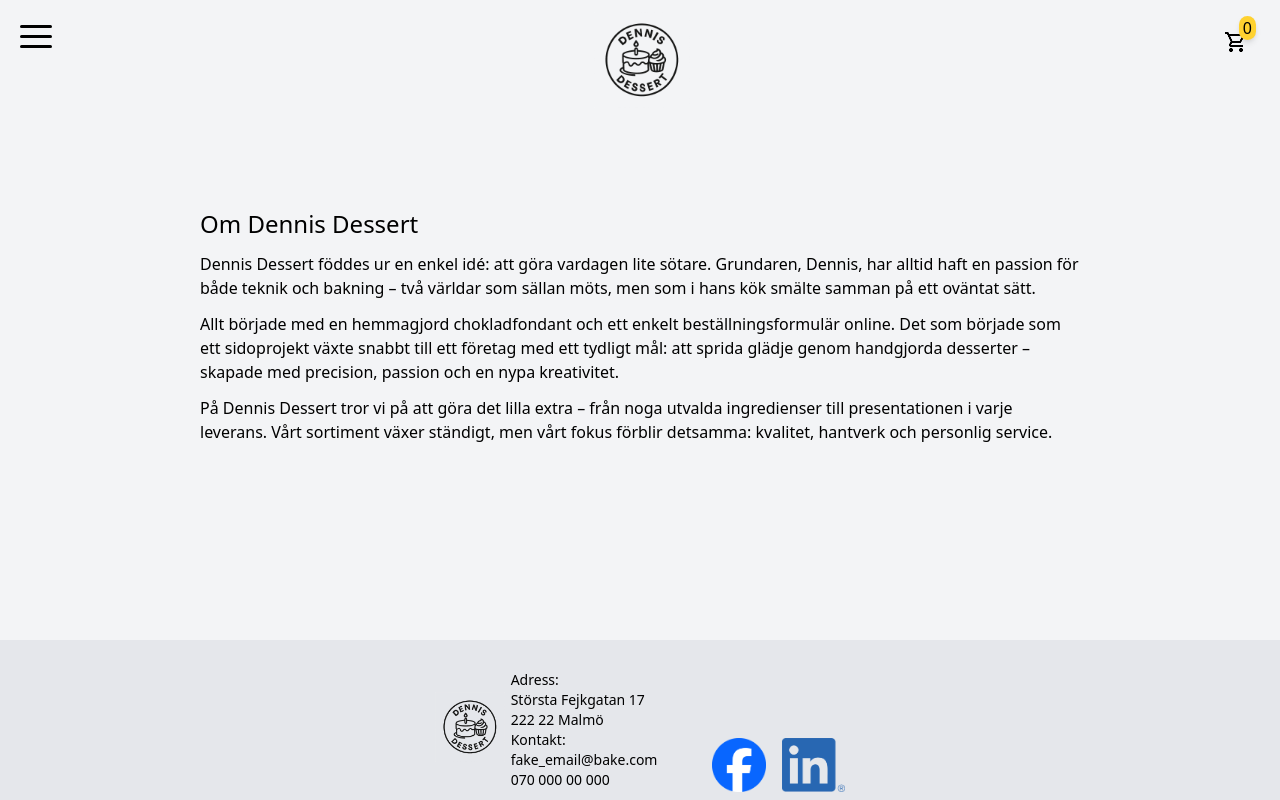
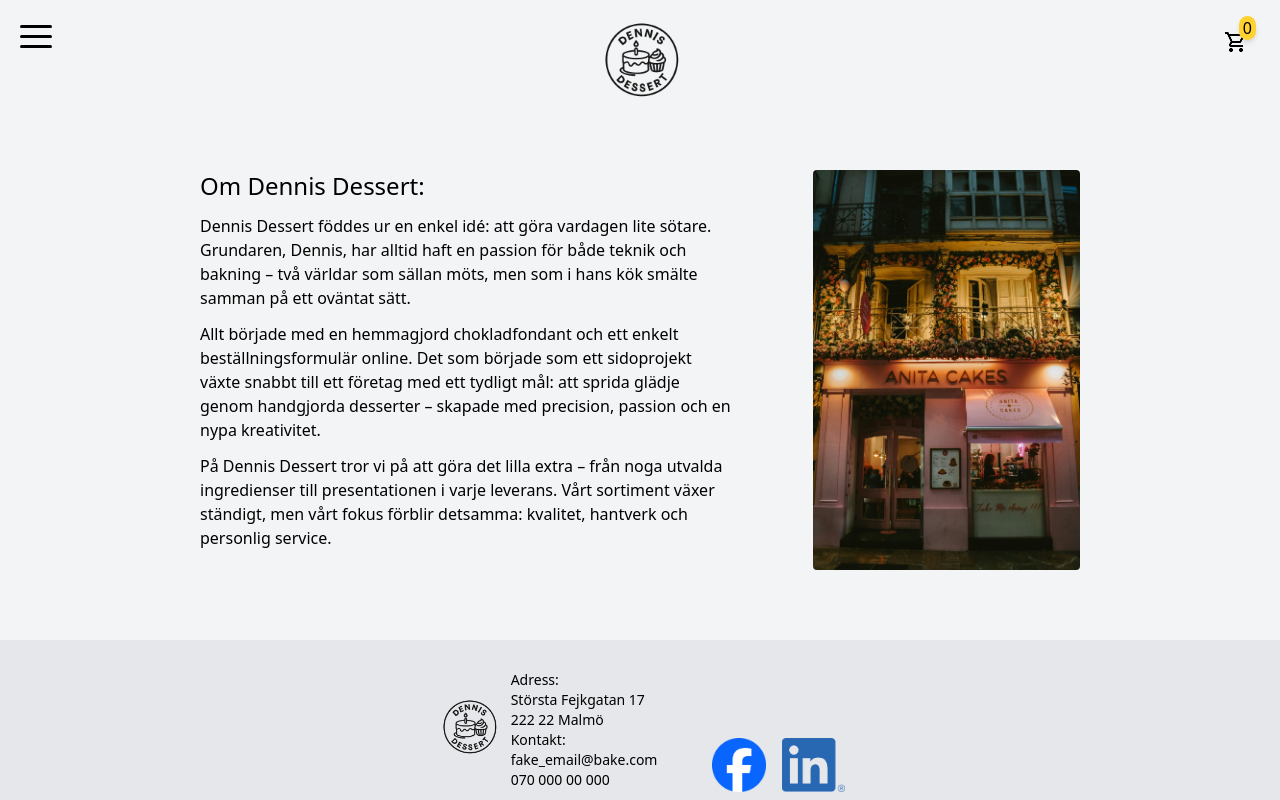
Before and after one commit to DennisNevback/webshop-cupcakes, a React (Vite) app: page /webshop-cupcakes/about in a window 1280 px wide. Built offline with nearby package versions, Linux system fonts and the light colour scheme.

Commit message:
Added images and styling for Home About

```diff
--- a/src/pages/About.tsx
+++ b/src/pages/About.tsx
@@ -2,11 +2,14 @@
 function About() {
 
   return (
-    <div className="flex flex-col justify-start pb-5 space-y-3 wrap-normal px-3 sm:pl-3 md:pl-15 xl:px-50 2xl:px-170">
-      <h2 className="text-2xl">Om Dennis Dessert</h2>
-      <p>Dennis Dessert föddes ur en enkel idé: att göra vardagen lite sötare. Grundaren, Dennis, har alltid haft en passion för både teknik och bakning – två världar som sällan möts, men som i hans kök smälte samman på ett oväntat sätt.</p>
-      <p>Allt började med en hemmagjord chokladfondant och ett enkelt beställningsformulär online. Det som började som ett sidoprojekt växte snabbt till ett företag med ett tydligt mål: att sprida glädje genom handgjorda desserter – skapade med precision, passion och en nypa kreativitet.</p>
-      <p>På Dennis Dessert tror vi på att göra det lilla extra – från noga utvalda ingredienser till presentationen i varje leverans. Vårt sortiment växer ständigt, men vårt fokus förblir detsamma: kvalitet, hantverk och personlig service.</p>
+    <div className="flex flex-col xl:flex-row justify-start items-center wrap-normal px-3 mb-5 sm:px-3 md:px-15 xl:px-50 2xl:px-170">
+      <div className="flex flex-col space-y-3 pb-5 xl:pr-20">
+        <h2 className="text-2xl">Om Dennis Dessert:</h2>
+        <p>Dennis Dessert föddes ur en enkel idé: att göra vardagen lite sötare. Grundaren, Dennis, har alltid haft en passion för både teknik och bakning – två världar som sällan möts, men som i hans kök smälte samman på ett oväntat sätt.</p>
+        <p>Allt började med en hemmagjord chokladfondant och ett enkelt beställningsformulär online. Det som började som ett sidoprojekt växte snabbt till ett företag med ett tydligt mål: att sprida glädje genom handgjorda desserter – skapade med precision, passion och en nypa kreativitet.</p>
+        <p>På Dennis Dessert tror vi på att göra det lilla extra – från noga utvalda ingredienser till presentationen i varje leverans. Vårt sortiment växer ständigt, men vårt fokus förblir detsamma: kvalitet, hantverk och personlig service.</p>
+      </div>
+      <img src="./images/image/anete-t-2eEPCNEE3h8-unsplash.jpg" alt="" className="md:w-100 xl:h-100 rounded-sm" />
     </div>
   )
 }
--- a/src/pages/Home.tsx
+++ b/src/pages/Home.tsx
@@ -3,15 +3,15 @@ function Home() {
 
   return (
     <>
-      <div className="flex flex-col justify-start pb-5 space-y-3 wrap-normal px-3 sm:px-3 md:px-12 xl:px-50 2xl:px-170 xl:mt-10">
+      <div className="flex flex-col justify-start pb-5 space-y-3 wrap-normal px-3 sm:px-3 md:px-12 xl:px-60 xl:mt-15 2xl:px-170 ">
         <div>
           <h2 className="text-2xl">Hej!</h2>
           <p>Välkommen till Dennis Dessert. Vi erbjuder muffins och tårtor för all typer av event och fest. </p>
           <p>Kika runt på sidan och tveka inte att kontakta mig via email eller telefon om du har frågot och funderingar om antingen allergier eller beställning</p>
         </div>
-        <div className="grid grid-cols-1 md:grid-cols-2 justify-center space-y-5 gap-x-4 xl:mt-3">
-          <img src="./images/cakes/christiann-koepke-AigxB1zfRVo-unsplash.jpg" alt="" />
-          <img src="./images/cakes/james-coleman-5HR1gItc7Gs-unsplash.jpg" alt="" />
+        <div className="grid grid-cols-1 md:grid-cols-2 justify-center space-y-5 gap-x-4 xl:mt-8 xl:px-10">
+          <img src="./images/cakes/christiann-koepke-AigxB1zfRVo-unsplash.jpg" alt="" className="rounded-sm" />
+          <img src="./images/cakes/james-coleman-5HR1gItc7Gs-unsplash.jpg" alt="" className="rounded-sm" />
         </div>
       </div>
     </>
```
Also changed, not shown: public/images/image/anete-t-2eEPCNEE3h8-unsplash.jpg (added), 1 other file (tests, documents, lock files or other folders).
